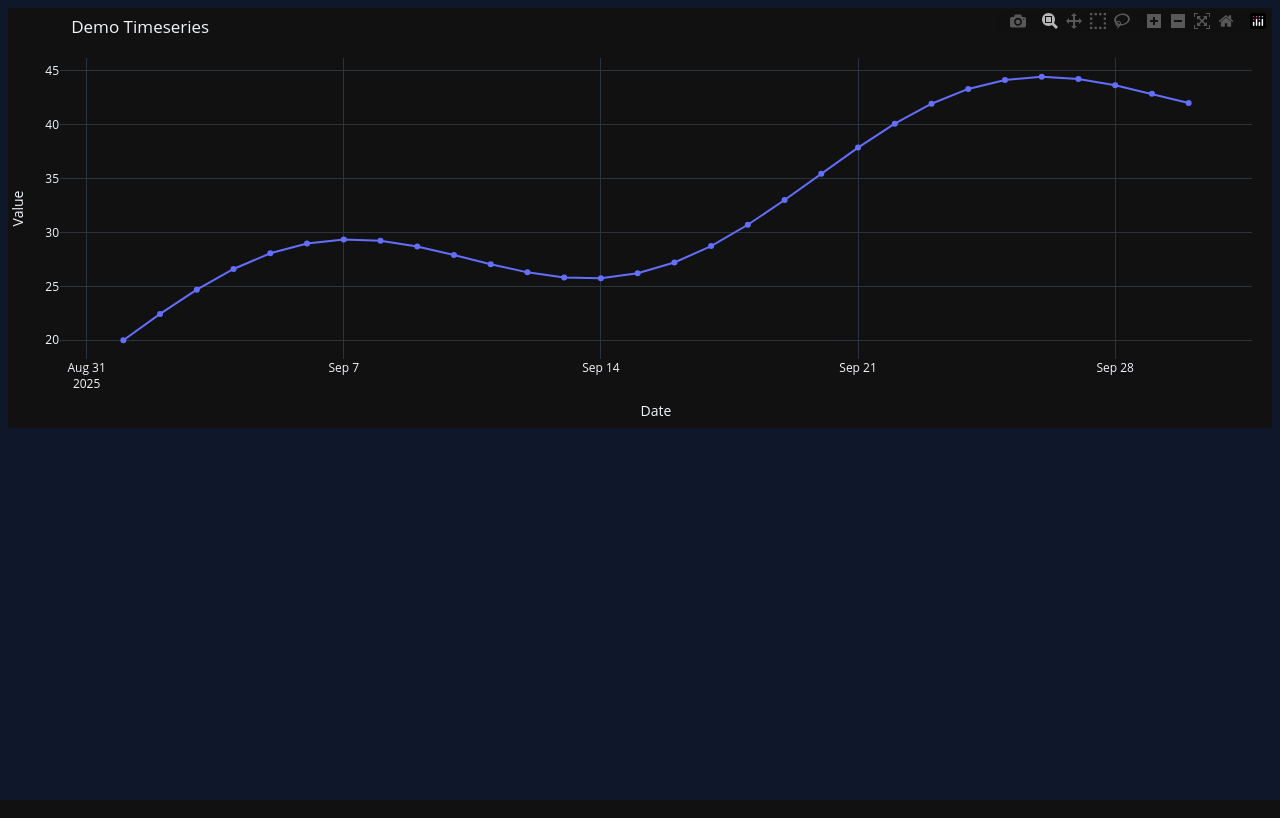
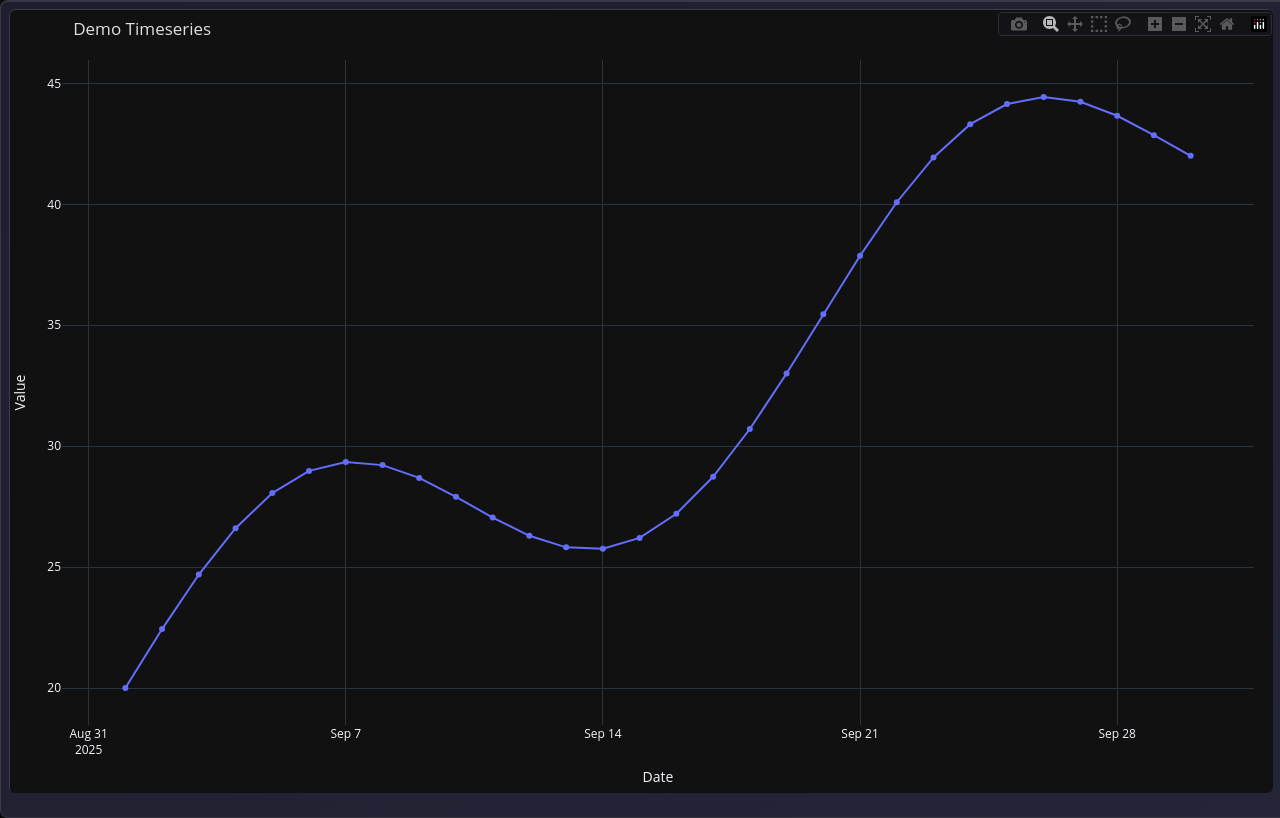
Before and after one commit to rwtd/ticket-dashboard, a Flask app: page /widget/demo_timeseries in a window 1280 px wide. Run offline with Flask 3, Linux system fonts and the light colour scheme; some libraries are stand-ins or nearby versions.

Commit message:
feat(widget-integration): enhance widget data processing and add new API for data status

```diff
--- a/app.py
+++ b/app.py
@@ -1,4 +1,4 @@
-#!/usr/bin/env python3
+    #!/usr/bin/env python3
 """
 Ticket Dashboard Web UI
 A simple Flask web interface for the ticket analytics dashboard
@@ -54,7 +54,7 @@ app.register_blueprint(widgets_bp)
 @app.after_request
 def apply_widget_security_headers(response):
     xfo = os.environ.get('WIDGETS_XFO', 'SAMEORIGIN')
-    frame_ancestors = os.environ.get('WIDGETS_FRAME_ANCESTORS', "'self' https://*.hubspot.com")
+    frame_ancestors = os.environ.get('WIDGETS_FRAME_ANCESTORS', "'self' https://*.hubspot.com https://*.hubspotusercontent.com https://app.hubspot.com https://app-eu1.hubspot.com https://app-ap1.hubspot.com https://local.hubspot.com https://*.hs-sites.com https://*.hs-sitesqa.com https://*.hscollectedforms.net https://*.hsforms.com https://*.hsforms.net https://*.hsleadflows.net https://*.hsmanage.com https://*.hs-sites.com")
     script_src = os.environ.get(
         'WIDGETS_SCRIPT_SRC',
         "'self' 'unsafe-inline' 'unsafe-eval' https://cdn.plot.ly data: blob:"
@@ -1324,6 +1324,57 @@ def get_live_logs():
     except Exception as e:
         return jsonify({'success': False, 'error': str(e)})
 
+
+@app.route('/api/widget-data-status')
+def get_widget_data_status():
+    """Get status of processed data available for widgets"""
+    try:
+        from widgets.registry import _find_latest_processed_data
+
+        status = {
+            'tickets': None,
+            'chats': None
+        }
+
+        # Check for processed ticket data
+        ticket_file = _find_latest_processed_data('tickets')
+        if ticket_file and ticket_file.exists():
+            stat = ticket_file.stat()
+            df = pd.read_csv(ticket_file, nrows=1)  # Just check structure
+            status['tickets'] = {
+                'file_path': str(ticket_file),
+                'last_modified': datetime.fromtimestamp(stat.st_mtime).isoformat(),
+                'size_kb': round(stat.st_size / 1024, 1),
+                'available': True,
+                'columns_count': len(df.columns)
+            }
+        else:
+            status['tickets'] = {'available': False}
+
+        # Check for processed chat data
+        chat_file = _find_latest_processed_data('chats')
+        if chat_file and chat_file.exists():
+            stat = chat_file.stat()
+            df = pd.read_csv(chat_file, nrows=1)  # Just check structure
+            status['chats'] = {
+                'file_path': str(chat_file),
+                'last_modified': datetime.fromtimestamp(stat.st_mtime).isoformat(),
+                'size_kb': round(stat.st_size / 1024, 1),
+                'available': True,
+                'columns_count': len(df.columns)
+            }
+        else:
+            status['chats'] = {'available': False}
+
+        return jsonify({
+            'success': True,
+            'processed_data': status,
+            'note': 'Widgets will use processed data if available, otherwise fall back to raw CSV processing'
+        })
+
+    except Exception as e:
+        return jsonify({'success': False, 'error': str(e)})
+
 @app.route('/logs')
 def logs_page():
     """Render logs page"""
--- a/templates/widgets/widget_base.html
+++ b/templates/widgets/widget_base.html
@@ -5,38 +5,146 @@
   <title>{{ title if title else 'Widget' }}</title>
   <meta name="viewport" content="width=device-width, initial-scale=1.0">
   <style>
-    :root {
-      --widget-width: 100%;
-      --widget-height: 420px;
-      --bg-dark: #0f172a;
-      --text-dark: #e5e7eb;
-      --bg-light: #ffffff;
-      --text-light: #111827;
-    }
-
-    /* Respect provided dimensions via CSS variables */
-    .widget-container {
-      width: var(--widget-width, 100%);
-      height: var(--widget-height, 420px);
+    /* Match main dashboard sophisticated styling */
+    body {
+      font-family: 'Segoe UI', Tahoma, Geneva, Verdana, sans-serif;
       margin: 0;
       padding: 0;
       overflow: hidden;
-      display: block;
+      width: 100%;
+      height: 100vh;
     }
 
-    /* Ensure inner chart fills container height */
-    .widget-container > div {
-      height: 100%;
+    /* Dark theme - matches main dashboard */
+    body.dark {
+      background: linear-gradient(135deg, #0c0c0c 0%, #1a1a2e 50%, #16213e 100%);
+      color: #e0e0e0;
     }
 
-    body.dark {
-      background: var(--bg-dark);
-      color: var(--text-dark);
+    /* Light theme - professional light gradient */
+    body.light {
+      background: linear-gradient(135deg, #f8f9fa 0%, #e9ecef 50%, #dee2e6 100%);
+      color: #2c3e50;
     }
 
-    body.light {
-      background: var(--bg-light);
-      color: var(--text-light);
+    .widget-container {
+      margin: 0;
+      padding: 8px;
+      overflow: hidden;
+      display: block;
+      border-radius: 8px;
+      width: calc(100% - 0px);
+      height: calc(100% - 0px);
+    }
+
+    /* Dark theme widget container */
+    body.dark .widget-container {
+      background: linear-gradient(145deg, #1e1e2e, #252538);
+      box-shadow: 0 4px 8px rgba(0,0,0,0.3), inset 0 1px 0 rgba(255,255,255,0.1);
+      border: 1px solid rgba(255,255,255,0.1);
+    }
+
+    /* Light theme widget container */
+    body.light .widget-container {
+      background: linear-gradient(145deg, #ffffff, #f8f9fa);
+      box-shadow: 0 4px 8px rgba(0,0,0,0.1), inset 0 1px 0 rgba(255,255,255,0.3);
+      border: 1px solid rgba(0,0,0,0.1);
+    }
+
+    /* Ensure inner chart fills container with proper spacing */
+    .widget-container > div {
+      height: calc(100% - 16px) !important;
+      width: calc(100% - 16px) !important;
+      border-radius: 6px;
+      overflow: hidden;
+    }
+
+    /* Override Plotly's default styling to match dashboard theme */
+    .widget-container .plotly-graph-div {
+      background: transparent !important;
+      border-radius: 6px;
+    }
+
+    /* Custom Plotly modebar styling - Dark theme */
+    body.dark .widget-container .modebar {
+      background: rgba(23, 23, 35, 0.8) !important;
+      border: 1px solid rgba(255,255,255,0.1) !important;
+      border-radius: 4px !important;
+    }
+
+    body.dark .widget-container .modebar-btn {
+      color: #e0e0e0 !important;
+    }
+
+    body.dark .widget-container .modebar-btn:hover {
+      background: rgba(0, 212, 170, 0.2) !important;
+    }
+
+    /* Custom Plotly modebar styling - Light theme */
+    body.light .widget-container .modebar {
+      background: rgba(248, 249, 250, 0.9) !important;
+      border: 1px solid rgba(0,0,0,0.1) !important;
+      border-radius: 4px !important;
+    }
+
+    body.light .widget-container .modebar-btn {
+      color: #2c3e50 !important;
+    }
+
+    body.light .widget-container .modebar-btn:hover {
+      background: rgba(0, 212, 170, 0.1) !important;
+    }
+
+    /* Dashboard-style title styling - Dark theme */
+    body.dark .widget-title {
+      color: #00d4aa;
+      text-shadow: 1px 1px 2px rgba(0,0,0,0.3);
+      text-align: center;
+      font-size: 1.2em;
+      font-weight: bold;
+      margin-bottom: 8px;
+    }
+
+    /* Dashboard-style title styling - Light theme */
+    body.light .widget-title {
+      color: #2c3e50;
+      text-shadow: 1px 1px 2px rgba(255,255,255,0.8);
+      text-align: center;
+      font-size: 1.2em;
+      font-weight: bold;
+      margin-bottom: 8px;
+    }
+
+    /* Style the chart area to match dashboard sections - Dark theme */
+    body.dark .widget-container .js-plotly-plot {
+      background: rgba(255,255,255,0.03) !important;
+      border-radius: 6px !important;
+      border: 1px solid rgba(255,255,255,0.1) !important;
+    }
+
+    /* Style the chart area to match dashboard sections - Light theme */
+    body.light .widget-container .js-plotly-plot {
+      background: rgba(0,0,0,0.02) !important;
+      border-radius: 6px !important;
+      border: 1px solid rgba(0,0,0,0.05) !important;
+    }
+
+    /* Additional chart styling to match dashboard look */
+    .widget-container .main-svg {
+      border-radius: 6px !important;
+    }
+
+    /* Override Plotly's text colors to match theme */
+    body.dark .widget-container .xtick,
+    body.dark .widget-container .ytick,
+    body.dark .widget-container .gtitle {
+      fill: #e0e0e0 !important;
+    }
+
+    body.light .widget-container .xtick,
+    body.light .widget-container .ytick,
+    body.light .widget-container .gtitle {
+      fill: #2c3e50 !important;
     }
 
     .iframe-note {
@@ -46,7 +154,7 @@
   </style>
 </head>
 <body class="{{ 'dark' if theme == 'dark' else 'light' }}">
-  <div class="widget-container" style="--widget-width: {{ width }}; --widget-height: {{ height }};">
+  <div class="widget-container">
     <!-- chart_html includes the div+script and plotlyjs from CDN (include_plotlyjs='cdn') -->
     {{ chart_html|safe }}
   </div>
--- a/widgets/routes.py
+++ b/widgets/routes.py
@@ -148,7 +148,7 @@ def render_widget_html(name: str):
     chart_params = _parse_widget_params(name, request.args)
     fig = builder(chart_params if chart_params is not None else {})
 
-    # Apply theme at layout level
+    # Apply theme at layout level (simple and safe)
     if theme == "light":
         fig.update_layout(template="plotly_white")
     else:
```
Also changed, not shown: widgets/registry.py (+99 -1 lines), 1 other file.
